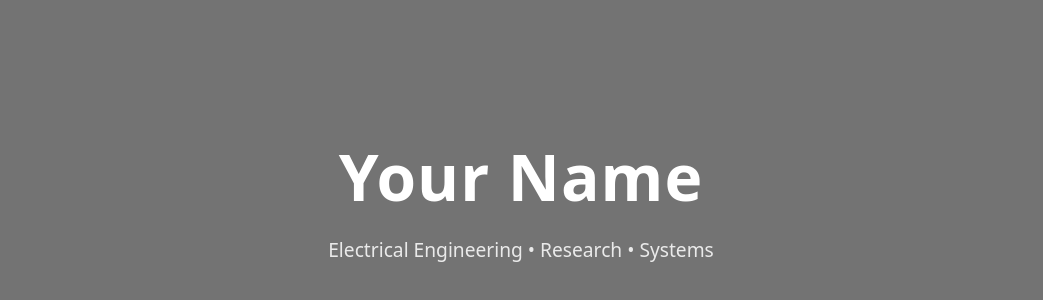
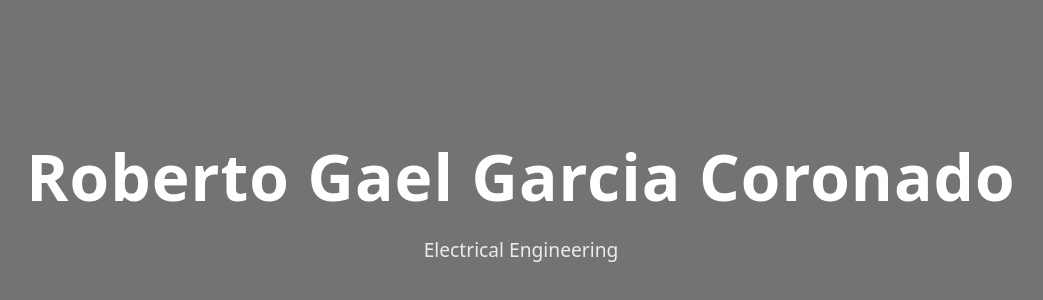
Before and after one commit to Pechita/Pechita.github.io, a plain HTML site: page index.html in a window 1280 px wide. Shown: the part 202-502 px from the top of the page, without its empty margins (119-1162 px from the left). Drawn offline with Linux system fonts and the light colour scheme.

Commit message:
Update index.html
Added my name

```diff
--- a/index.html
+++ b/index.html
@@ -3,7 +3,7 @@
 <head>
   <meta charset="UTF-8" />
   <meta name="viewport" content="width=device-width, initial-scale=1.0"/>
-  <title>Your Name</title>
+  <title>Roberto Gael Garcia Coronado</title>
   <link rel="stylesheet" href="styles.css">
 </head>
 <body>
@@ -12,8 +12,8 @@
     <div class="hero-overlay"></div>
 
     <div class="hero-content">
-      <h1>Your Name</h1>
-      <p>Electrical Engineering • Research • Systems</p>
+      <h1>Roberto Gael Garcia Coronado</h1>
+      <p>Electrical Engineering</p>
     </div>
   </section>
 
```
